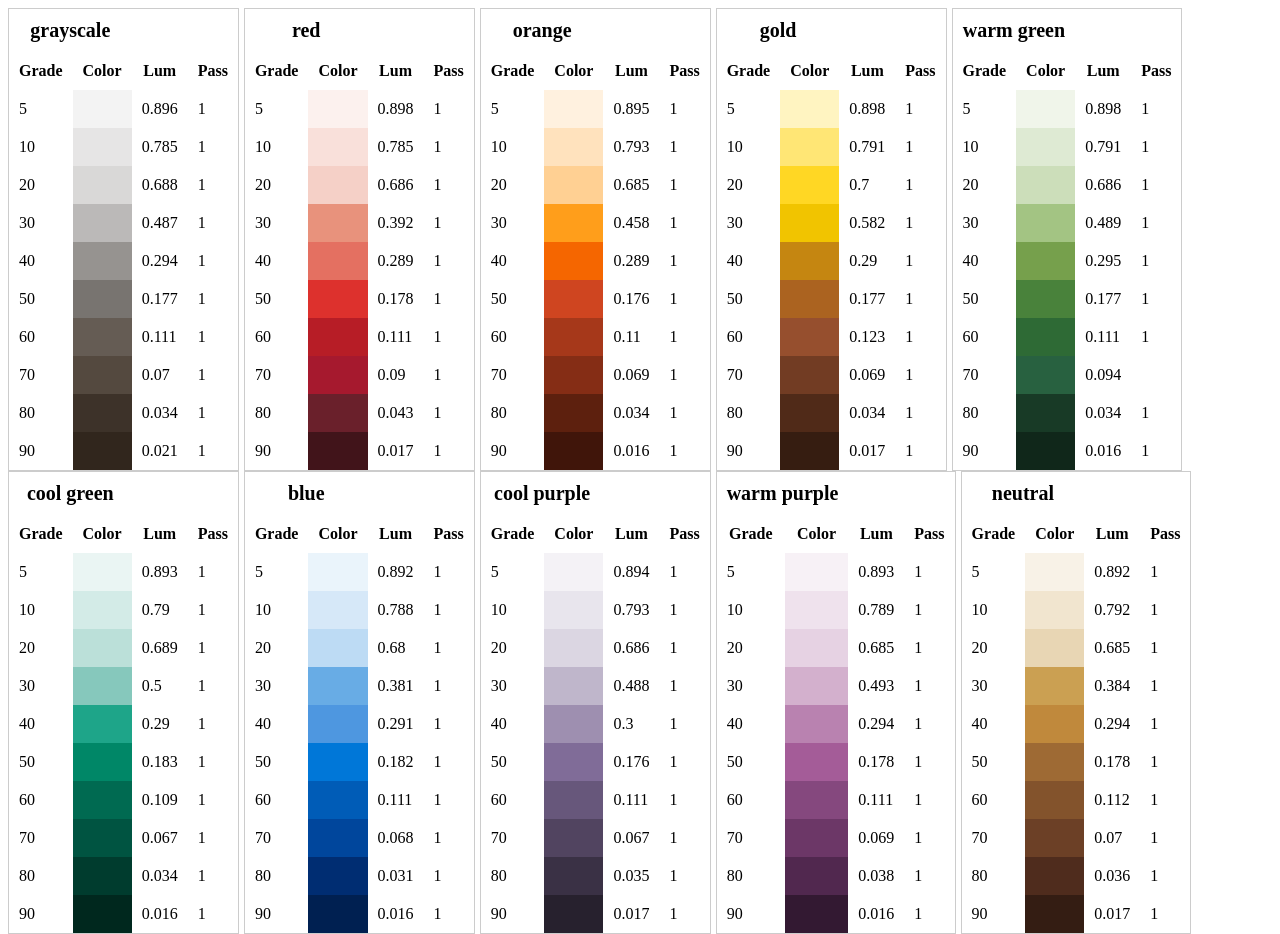
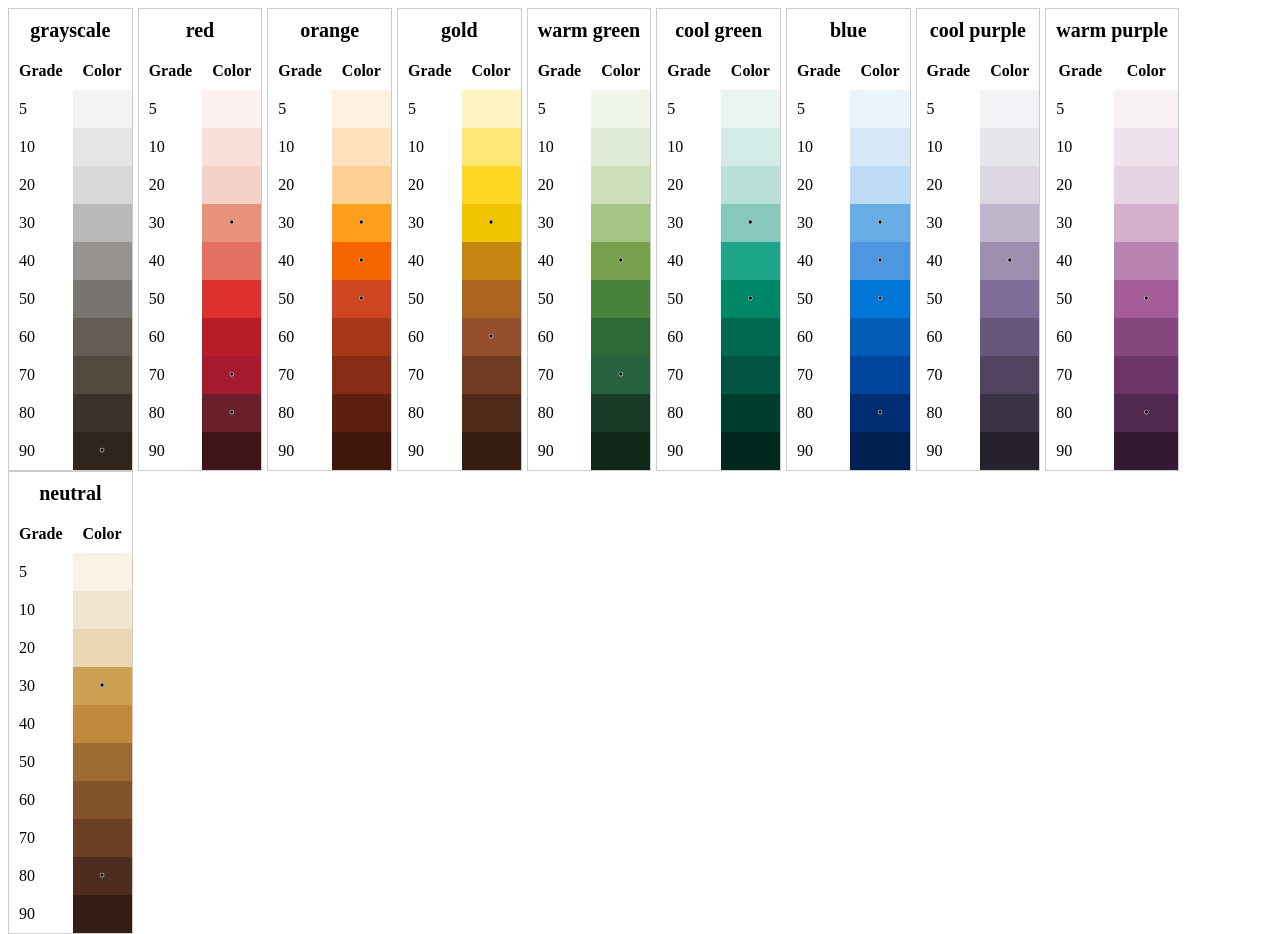
Before and after one commit to johnshopkins/brand-colors, a PHP site: page /scripts/palettes/index.php in a window 1280 px wide. Run offline with PHP 8.4, Linux system fonts and the light colour scheme.

Commit message:
Updated palettesgeneration code

```diff
--- a/scripts/palettes/functions.php
+++ b/scripts/palettes/functions.php
@@ -3,11 +3,17 @@
 use JohnsHopkins\Color\Calculate;
 use JohnsHopkins\Color\Grades;
 
-function getColorCell(array $color, $full = false): string
+function getColorCell(array $color, bool $brandColor = false): string
 {
   $rgb = 'rgb(' . implode(",", $color) . ')';
-  $colspan = $full ? 3 : 1;
-  return "<td colspan='$colspan' style='background-color:$rgb;'></td>";
+  $html = "<td style='background-color:$rgb;' align='center'>";
+
+  if ($brandColor) {
+    $html .= '<span style="-webkit-text-stroke: 0.7px #ccc;">•</span>';
+  }
+
+  $html .= "</td>";
+  return $html;
 }
 
 function printTable($palettes)
@@ -21,22 +27,34 @@ function printTable($palettes)
     echo "<th colspan='2' style='font-size:20px;'>{$name}</th>";
     echo "</tr></thead>";
 
-    echo "<tr><th>Grade</th><th>Color</th><th>Lum</th><th>Pass</th></tr>";
+    echo "<tr>";
+    echo "<th>Grade</th><th>Color</th>";
+    // echo "<th>Lum</th><th>Pass</th>";
+    echo "</tr>";
+
     foreach ($colors as $grade => $color) {
       echo "<tr>";
       echo "<td>$grade</td>";
 
-      if (is_array($color)) {
-        echo getColorCell($color);
-        $luminance = round(Calculate::luminance($color), 3);
-        $bounds = $grades->bounds[$grade];
-        $pass = $luminance >= $bounds[0] && $luminance <= $bounds[1];
-        echo "<td>$luminance</td>";
-        echo "<td>$pass</td>";
+      if (is_array($color) || (is_object($color) && $color->hex == '787470')) {
+        $color = (array) $color;
+
+        // created color (|| is a hack for gray 50, which isn't actually a brand color)
+        echo getColorCell($color['rgb']);
+        // $luminance = round(Calculate::luminance($color['rgb']), 3);
+        // $bounds = $grades->bounds[$grade];
+        // $pass = $luminance >= $bounds[0] && $luminance <= $bounds[1];
+        // echo "<td>$luminance</td>";
+        // echo "<td>$pass</td>";
+
       } else {
-        echo '<td></td>';
-        echo '<td></td>';
-        echo '<td></td>';
+        // brand color
+        echo getColorCell($color->rgb, true);
+        // $luminance = round(Calculate::luminance($color->rgb), 3);
+        // $bounds = $grades->bounds[$grade];
+        // $pass = $luminance >= $bounds[0] && $luminance <= $bounds[1];
+        // echo "<td>$luminance</td>";
+        // echo "<td>$pass</td>";
       }
       echo "</td></tr>";
     }
--- a/scripts/palettes/index.php
+++ b/scripts/palettes/index.php
@@ -17,8 +17,11 @@ $colors = Colors::get();
 $palettes = [
   'grayscale' => [
     'colors' => [
-      50 => [120, 116, 112],  // get the colors to be more gray (swatch taken from eric's scale and modified to be within range 50)
-      90 => $colors[21]->rgb, // sable
+      50 => (object) [
+        'rgb' => [120, 116, 112],
+        'hex' => '787470',
+      ],                     // get the colors to be more gray (swatch taken from eric's scale and modified to be within range 50)
+      90 => $colors[21],     // sable
     ],
     'settings' => [
       'grayscale' => true,
@@ -26,64 +29,66 @@ $palettes = [
   ],
   'red' => [
     'colors' => [
-      30 => $colors[10]->rgb, // 486 (tertiary coral)
-      70 => $colors[12]->rgb, // 186 (tertiary red)
-      80 => $colors[13]->rgb, // 188 (tertiary maroon)
+      30 => $colors[10], // 486 (tertiary coral)
+      70 => $colors[12], // 186 (tertiary red)
+      80 => $colors[13], // 188 (tertiary maroon)
     ]
   ],
   'orange' => [
     'colors' => [
-      30 => $colors[2]->rgb,  // 1375 (secondary-orange)
-      40 => $colors[7]->rgb,  // 1505 (tertiary-orange)
-      50 => $colors[11]->rgb, // 173 (tertiary dark orange)
+      30 => $colors[2],  // 1375 (secondary-orange)
+      40 => $colors[7],  // 1505 (tertiary-orange)
+      50 => $colors[11], // 173 (tertiary dark orange)
     ]
   ],
   'gold' => [
     'colors' => [
-      30 => $colors[5]->rgb, // 7406 (secondary yellow)
-      60 => $colors[8]->rgb, // 7586 (tertiary brown)
+      30 => $colors[5], // 7406 (secondary yellow)
+      60 => $colors[8], // 7586 (tertiary brown)
     ]
   ],
   'warm green' => [
     'colors' => [
-      40 => $colors[20]->rgb, // 7490 (tertiary green)
-      70 => $colors[19]->rgb, // 7734 (tertiary dark green)
+      40 => $colors[20], // 7490 (tertiary green)
+      70 => $colors[19], // 7734 (tertiary dark green)
     ]
   ],
   'cool green' => [
     'colors' => [
-      30 => $colors[18]->rgb, // 564 (tertiary seafoam)
-      50 => $colors[3]->rgb,  // 3278 (secondary green)
+      30 => $colors[18], // 564 (tertiary seafoam)
+      50 => $colors[3],  // 3278 (secondary green)
     ]
   ],
   'blue' => [
     'colors' => [
-      30 => $colors[1]->rgb,  // 284 (spirit blue)
-      40 => $colors[17]->rgb, // 279 (tertiary blue)
-      50 =>  $colors[4]->rgb, // 285 (secondary blue)
-      80 => $colors[0]->rgb,  // 288 (heritage blue)
+      30 => $colors[1],  // 284 (spirit blue)
+      40 => $colors[17], // 279 (tertiary blue)
+      50 =>  $colors[4], // 285 (secondary blue)
+      80 => $colors[0],  // 288 (heritage blue)
     ]
   ],
   'cool purple' => [
     'colors' => [
-      40 => $colors[16]->rgb, // 666 (tertiary lavender)
+      40 => $colors[16], // 666 (tertiary lavender)
     ]
   ],
   'warm purple' => [
     'colors' => [
-      50 => $colors[15]->rgb, // 7655 (tertiary purple)
-      80 => $colors[14]->rgb, // 262 (tertiary dark purple)
+      50 => $colors[15], // 7655 (tertiary purple)
+      80 => $colors[14], // 262 (tertiary dark purple)
     ]
   ],
   'neutral' => [
     'colors' => [
-      30 => $colors[6]->rgb, // 7407 (tertiary tan)
-      80 => $colors[9]->rgb, // 4625 (tertiary dark brown)
+      30 => $colors[6], // 7407 (tertiary tan)
+      80 => $colors[9], // 4625 (tertiary dark brown)
     ]
   ]
 ];
 
 $palettes = array_map(fn ($knownPalette) => (new Palette())->create($knownPalette), $palettes);
+
+// print_r($palettes); die();
 
 if ($mode === 'json') {
 
--- a/src/Palette.php
+++ b/src/Palette.php
@@ -27,8 +27,8 @@ class Palette
       $endGrade = $group[count($group) - 1] + 10;   // ending bookend
 
       // convert to HSL
-      $startColor = Convert::rgb_hsl($compiledPalette[$startGrade]);
-      $endColor = Convert::rgb_hsl($compiledPalette[$endGrade]);
+      $startColor = Convert::rgb_hsl($compiledPalette[$startGrade]->rgb);
+      $endColor = Convert::rgb_hsl($compiledPalette[$endGrade]->rgb);
 
       if (!isset($knownPalette['settings']['grayscale']) || $knownPalette['settings']['grayscale'] === false) {
         // do not factor the in hue and saturation of the starting or ending color (used for non-grayscale palettes)
@@ -70,7 +70,11 @@ class Palette
         // put it alltogether
         $newColor = [$hue, $saturation, $lightness];
 
-        $compiledPalette[$grade] = Convert::hsl_rgb($newColor);
+        $rgb = Convert::hsl_rgb($newColor);
+        $compiledPalette[$grade] = [
+          'rgb' => $rgb,
+          'hex' => Convert::rgb_hex($rgb)
+        ];
 
         $startColor = $newColor;
       }
@@ -136,8 +140,8 @@ class Palette
     }
 
     // add in black and white
-    $starter[0] = [255, 255, 255];
-    $starter[100] = [0, 0, 0];
+    $starter[0] = (object) ['rgb' => [255, 255, 255]];
+    $starter[100] = (object) ['rgb' => [0, 0, 0]];
 
     return $starter;
   }
```
